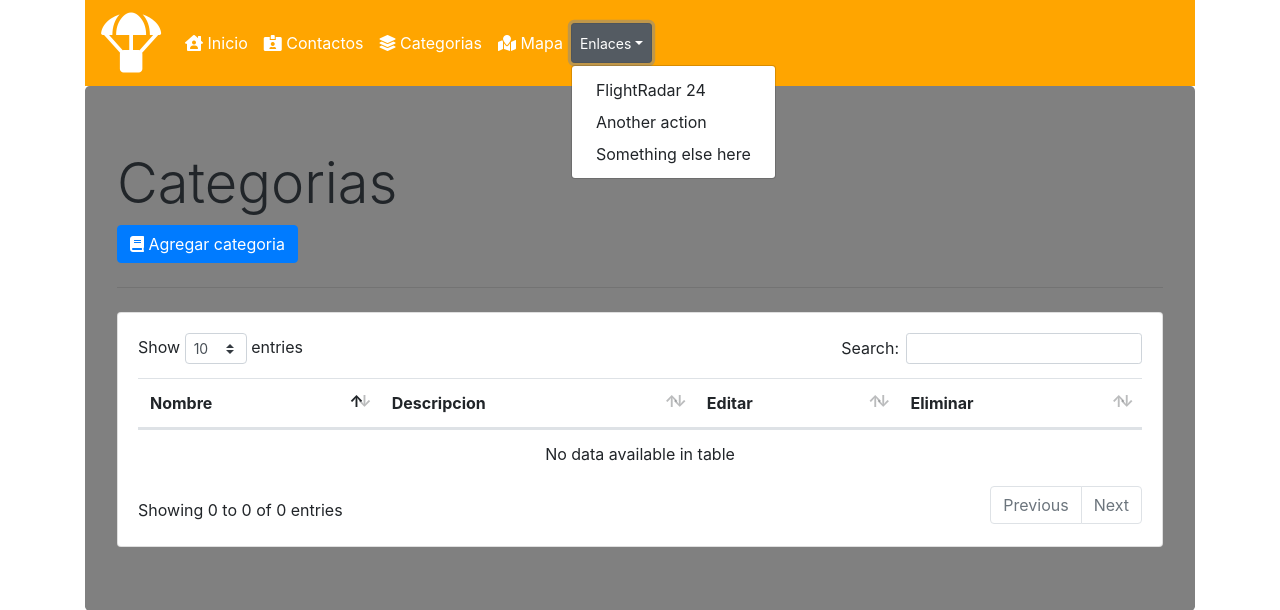
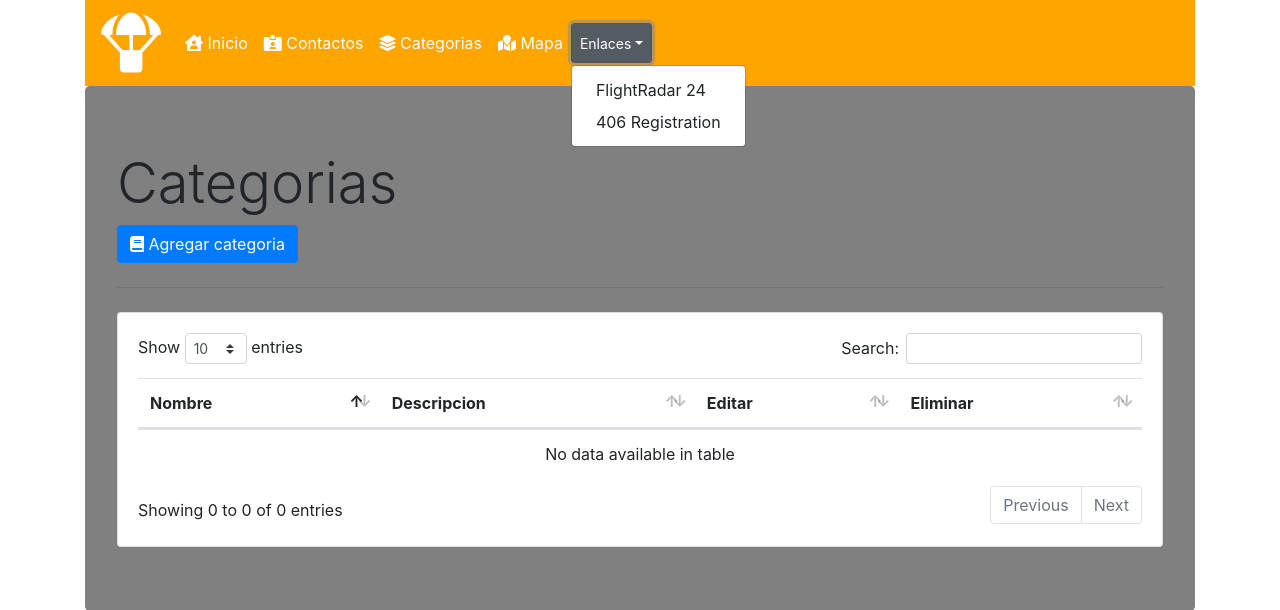
Before and after one commit to sleonelo/agendaSar, a PHP site: page /categorias.php in a window 1280 px wide, after a click on "Enlaces". Shown: the top 610 px of the page. Run offline with PHP 8.4, Linux system fonts and the light colour scheme; data that the repository does not hold is empty.

Commit message:
Update menu.php

```diff
--- a/menu.php
+++ b/menu.php
@@ -33,18 +33,15 @@
         </a>
       </li>
 
-      <div class="btn-group">
+       <div class="btn-group">
         <button class="btn btn-secondary btn-sm dropdown-toggle" type="button" data-toggle="dropdown" aria-expanded="false">
           Enlaces</button>
           <div class="dropdown-menu" aria-labelledby="dropdownMenuButton">
-              <a class="dropdown-item" href= "http://www.appsgeyser.com/" target="_blank" rel="nofollow" title="Accede a AppsGeyser">FlightRadar 24</a>
-              <a class="dropdown-item" href="#">Another action</a>
-              <a class="dropdown-item" href="#">Something else here</a>
+              <a class="dropdown-item" href= "https://www.flightradar24.com/-33.2,-70.52/7" target="_blank" rel="nofollow" title="Accede a FlightRadar">FlightRadar 24</a>
+              <a class="dropdown-item" href="https://www.406registration.com/" target="_blank" rel="nofollow" title="Accede a 406 Registration">406 Registration</a>
           </div>
 
        </div>
 
-
-
   </div>
 </nav>
```
